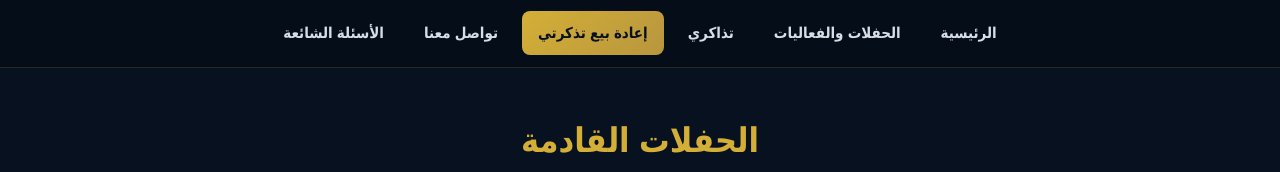
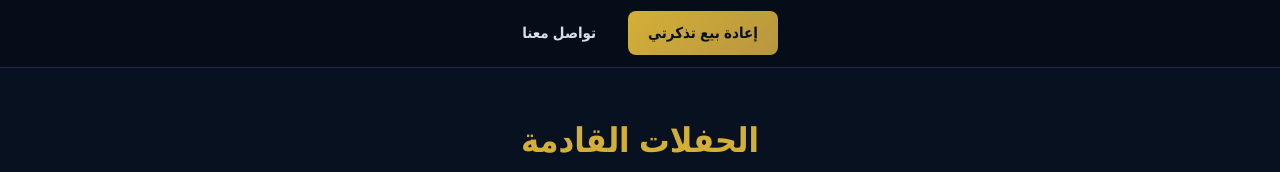
Before and after one commit to kamalamree/ticket-platform, a plain HTML site: page index.html in a window 1280 px wide. Shown: the part 622-794 px from the top of the page. Drawn offline with Linux system fonts and the light colour scheme.

Commit message:
Modify navigation layout and styles in index.html
Updated navigation links and adjusted padding and gaps in styles.

```diff
--- a/index.html
+++ b/index.html
@@ -145,6 +145,7 @@
     }
 
     /* MAIN NAVIGATION */
+
     .main-nav {
       width: 100%;
       background: #050D18;
@@ -158,14 +159,14 @@
       display: flex;
       justify-content: center;
       align-items: center;
-      gap: 8px;
+      gap: 12px;
       padding: 12px 0;
       flex-wrap: wrap;
     }
 
     .main-nav a {
       color: #D7DEE7;
-      padding: 10px 16px;
+      padding: 10px 20px;
       border-radius: 8px;
       font-size: 15px;
       font-weight: bold;
@@ -213,12 +214,12 @@
       }
 
       .main-nav-inner {
-        gap: 4px;
+        gap: 6px;
         padding: 10px 5px;
       }
 
       .main-nav a {
-        padding: 8px 10px;
+        padding: 8px 14px;
         font-size: 13px;
       }
     }
@@ -245,17 +246,13 @@
   <nav class="main-nav">
     <div class="main-nav-inner">
 
-      <a href="index.html">الرئيسية</a>
+      <a href="resale.html" class="resale-link">
+        إعادة بيع تذكرتي
+      </a>
 
-      <a href="#concerts">الحفلات والفعاليات</a>
-
-      <a href="my-tickets.html">تذاكري</a>
-
-      <a href="resale.html" class="resale-link">إعادة بيع تذكرتي</a>
-
-      <a href="contact.html">تواصل معنا</a>
-
-      <a href="faq.html">الأسئلة الشائعة</a>
+      <a href="contact.html">
+        تواصل معنا
+      </a>
 
     </div>
   </nav>
@@ -263,7 +260,7 @@
 
   <!-- CONCERTS -->
 
-  <main class="container" id="concerts">
+  <main class="container">
 
     <div class="section-title">
 
```
